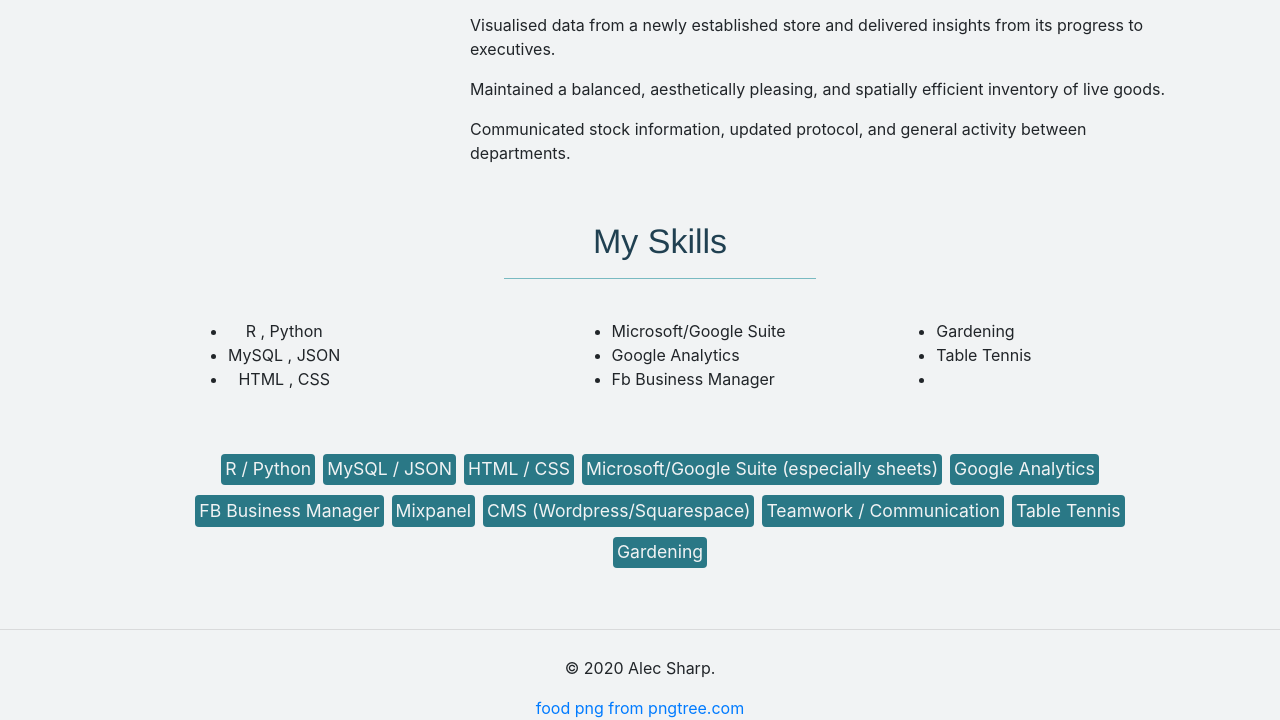
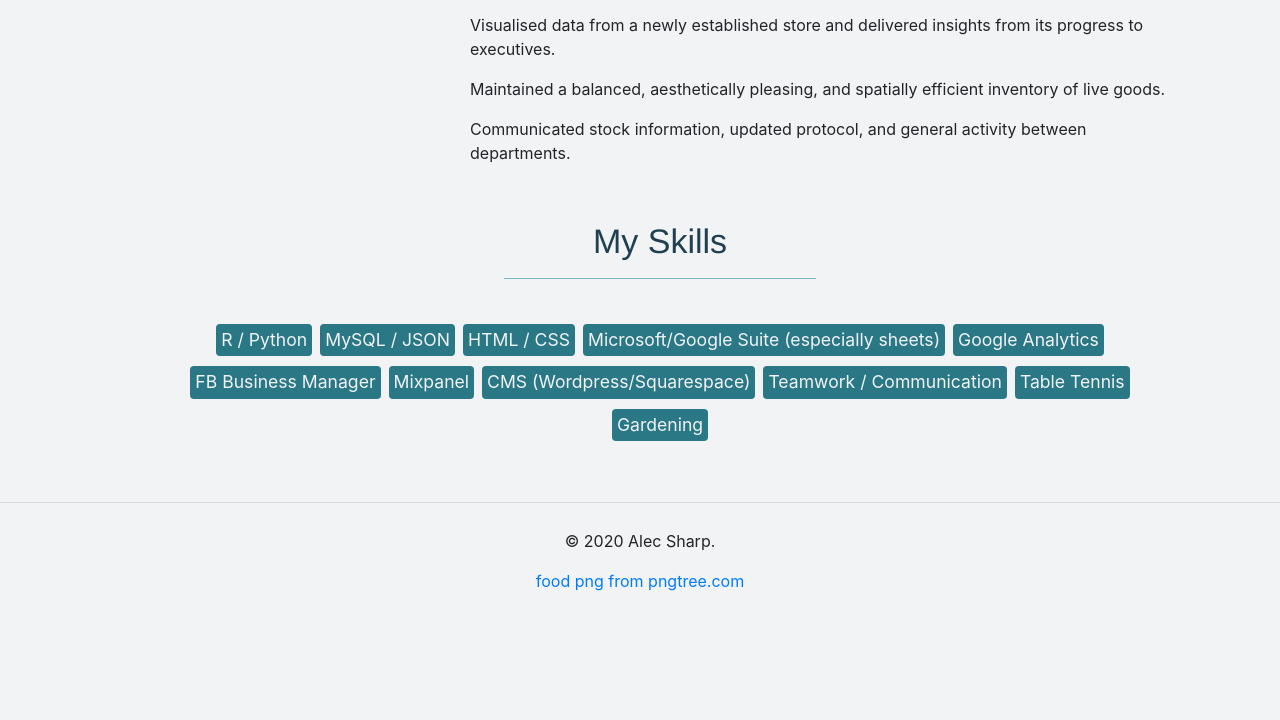
Before and after one commit to alecsharpie/alecsharpie.github.io, a plain HTML site: page index.html in a window 1280 px wide. Shown: the part 2625-3345 px from the top of the page. After the commit the page ends 3218 px from the top, so only its background shows below. Drawn offline with nearby package versions, Linux system fonts and the light colour scheme.

Commit message:
finishing touches to skills box

```diff
--- a/css/styles.css
+++ b/css/styles.css
@@ -236,7 +236,7 @@ color scheme 2
 
 .skill-box{
   margin: 5px 4px 5px 4px;
-  padding: 2.5px 4px 2.5px 4px;
+  padding: 3px 5px 3px 5px;
   display: inline-block;
   background-color: #2a7886;
   border-radius: 4px;
--- a/index.html
+++ b/index.html
@@ -315,51 +315,6 @@
     <h2>My Skills</h2>
     <hr class="projects-split" />
     <div class="row">
-      <div class="col-sm skills-col">
-        <ul class="skills-list">
-          <li>
-            R , Python
-          </li>
-          <li>
-            MySQL , JSON
-          </li>
-          <li>
-            HTML , CSS
-          </li>
-        </ul>
-      </div>
-      <div class="col-sm skills-col">
-        <div class="list-skills">
-          <ul class="skills-list">
-            <li>
-              Microsoft/Google Suite
-            </li>
-            <li>
-              Google Analytics
-            </li>
-            <li>
-              Fb Business Manager
-            </li>
-          </ul>
-        </div>
-      </div>
-      <div class="col-sm skills-col">
-        <div class="list-skills">
-          <ul class="skills-list">
-            <li>
-              Gardening
-            </li>
-            <li>
-              Table Tennis
-            </li>
-            <li>
-
-            </li>
-          </ul>
-        </div>
-      </div>
-    </div>
-    <div class="row">
       <div class = "skills">
       <span class = "skill-box">
         <span class = "skill">
```
